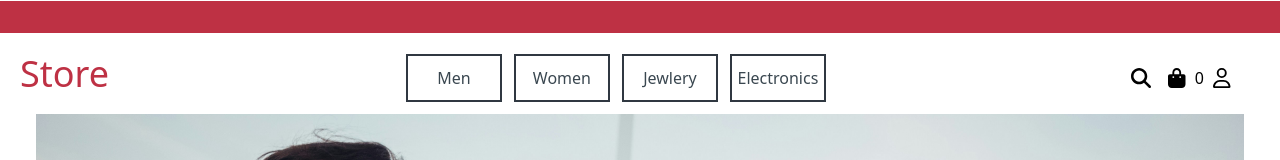
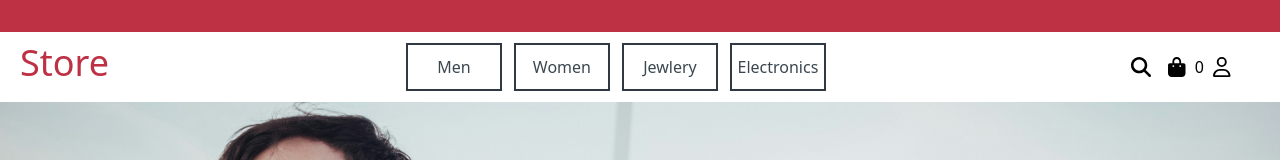
Before and after one commit to amcc155/ecomSite, a React (Vite) app: page / in a window 1280 px wide. Shown: the top 160 px of the page. Built offline with nearby package versions, Linux system fonts and the light colour scheme; no server answers.

Commit message:
fix sticky nav and other changes

```diff
--- a/src/App.jsx
+++ b/src/App.jsx
@@ -1,19 +1,18 @@
-import { useContext, useEffect, useState } from "react";
+
 import "./App.css";
 import Header from "./layouts/Header";
-import { ShopContext, ShopProvider} from "./context/ShopContext";
-import useFetchData from "./api/fetchData";
+import {ShopProvider} from "./context/ShopContext";
 import BrowsePage from "./pages/BrowsePage";
-import {RouterProvider, useLocation } from "react-router-dom";
+import {RouterProvider} from "react-router-dom";
 import { createBrowserRouter } from "react-router-dom";
 import { Outlet } from 'react-router-dom'
 import Product from "./pages/Product";
 import HomePage from "./pages/HomePage";
 import { CartProvider } from "./context/CartContext";
 import SearchResultsPage from "./pages/SearchResultsPage"
-import CartPage from "./pages/Cart/CartPage";
-import { ToastContainer } from 'react-toastify';
+import CartPage from "./pages/Cart/CartPage";;
 import 'react-toastify/dist/ReactToastify.css';
+import NavBar from "./components/Navbar/NavBar";
 
 
 const Layout = () =>{
@@ -21,6 +20,8 @@ const Layout = () =>{
   return(
     <>
     <Header/>
+    <NavBar/>
+
     <Outlet/>
     </>
   )
--- a/src/components/BannerText.jsx
+++ b/src/components/BannerText.jsx
@@ -22,7 +22,7 @@ const BannerText = () => {
   }, [textList]);
 
   return (
-    <div className="mx-auto bg-cool-red h-8 my-px flex justify-center items-center">
+    <div className="mx-auto bg-cool-red h-8 flex justify-center items-center">
       <p
         className={`text-center transition-opacity duration-700 ease-in-out text-light-gray ${
           fade ? "opacity-100" : "opacity-0"
--- a/src/components/FeaturedBanner.jsx
+++ b/src/components/FeaturedBanner.jsx
@@ -12,7 +12,7 @@ const FeaturedBanner = ({images, children})=>{
                 setVisible(true)
             }, 1000)
 
-            console.log(currentImage);
+
         }, 5000);
 
         return () => {
@@ -22,8 +22,8 @@ const FeaturedBanner = ({images, children})=>{
 
 
     return(
-        <div className="mr-9 ml-9">
-        <img className ={`mt-3 mb-7 w-full mx-auto min-h-[200px] max-h-[550px] object-cover transition-opacity ease-in-out duration-750 ${visible? "translate-x-0" : ""}`} src = {images[currentImage]}/>
+        <div className="">
+        <img className ={`mb-7 w-full mx-auto min-h-[200px] max-h-[550px]  object-cover transition-opacity ease-in-out duration-750 ${visible? "translate-x-0" : ""}`} src = {images[currentImage]}/>
         {children}
         </div>
     )
--- a/src/components/Navbar/NavBar.jsx
+++ b/src/components/Navbar/NavBar.jsx
@@ -10,7 +10,7 @@ import { faUser } from "@fortawesome/free-regular-svg-icons";
 import { NavLink, useLocation } from "react-router-dom";
 import SearchForm from "../SearchForm";
 //IMPORT CONTEXTS
-import { useContext, useState } from "react";
+import { useContext, useEffect, useState } from "react";
 import { CartContext } from "../../context/CartContext";
 import CategoryButton from "./CategoryButton";
 import MobileCategories from "./mobileCategories";
@@ -53,6 +53,8 @@ export const CategoriesNav = ({mobilePopup = false}) => {
   );
 };
 
+
+
 //main navbar component
 const NavBar = () => {
   console.log("navbar");
@@ -69,8 +71,8 @@ const NavBar = () => {
 
   return (
     <>
-      <nav className="sticky w-full top-0 z-9 items-center overflow-auto ">
-        <ul className="flex justify-between mx-5 mt-5 ">
+      <nav className="sticky top-0 w-full bg-white h-[70px] flex   z-10 items-center   ">
+        <ul className="  flex w-full  justify-between  mx-5 ">
           <NavLink to="/">
             <h2 className="text-4xl text-cool-red font-sans"> Store </h2>
           </NavLink>
--- a/src/layouts/Header.jsx
+++ b/src/layouts/Header.jsx
@@ -5,7 +5,7 @@ const Header = () => {
 
     <header>
     <BannerText/>
-    <NavBar/>
+
 
     </header>
     )
--- a/src/pages/HomePage.jsx
+++ b/src/pages/HomePage.jsx
@@ -12,7 +12,7 @@ const PreviewImages = () => {
   return (
     <>
       {homePageData.map(({images, header, type, description}) => (
-        <div className="mx-9">
+        <div className="">
 
           <div className="flex bg-cyan-200">
             <img className=" h-96 w-2/4 object-cover" src={images[0]}  />
@@ -45,11 +45,11 @@ const HomePage = () => {
   }, []);
 
   return (
-    <>
+    <div className="">
       <FeaturedBanner images={[showCaseImage1, pic2, yellowOutfit]} />
 
       <PreviewImages />
-    </>
+    </div>
   );
 };
 
```
